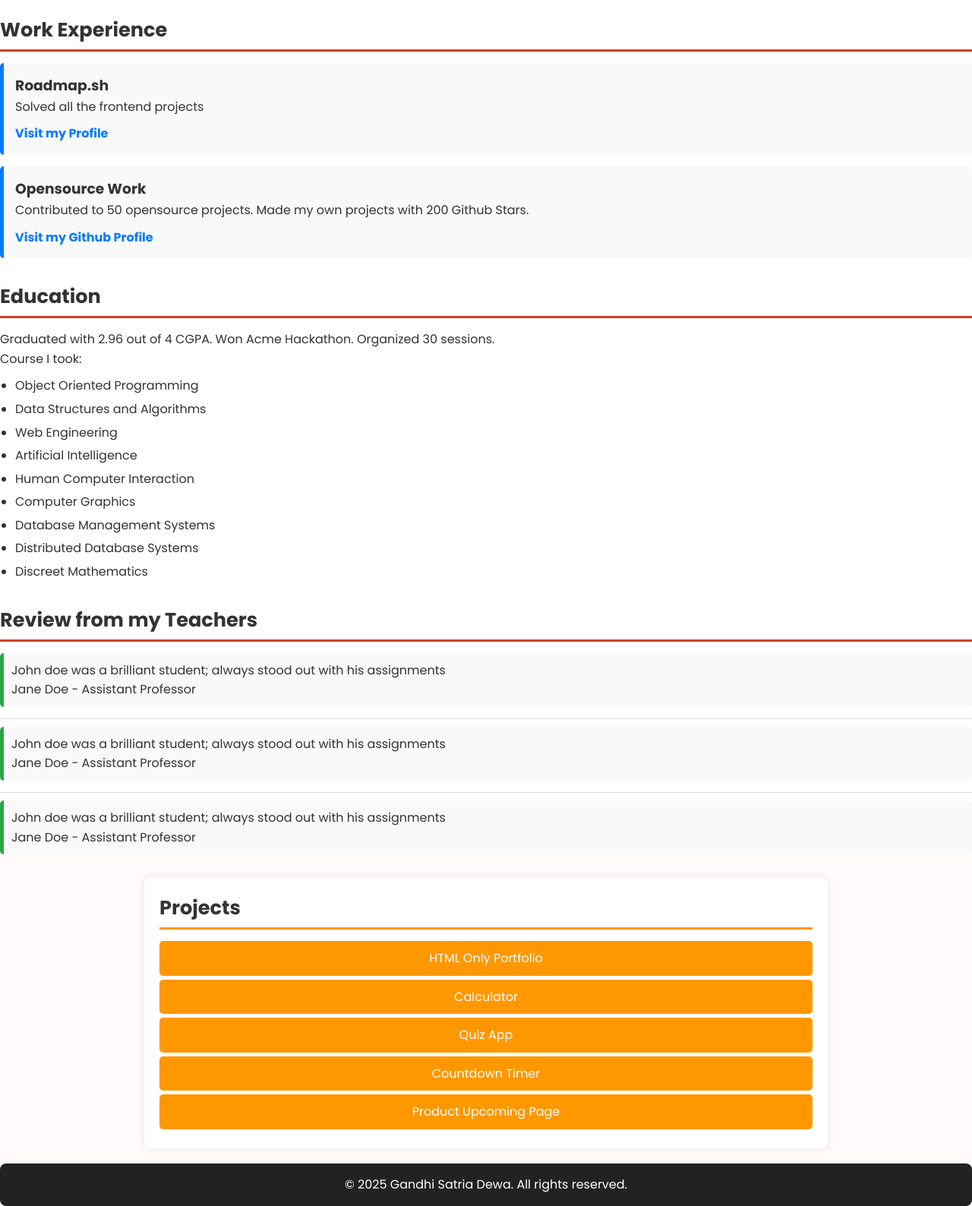
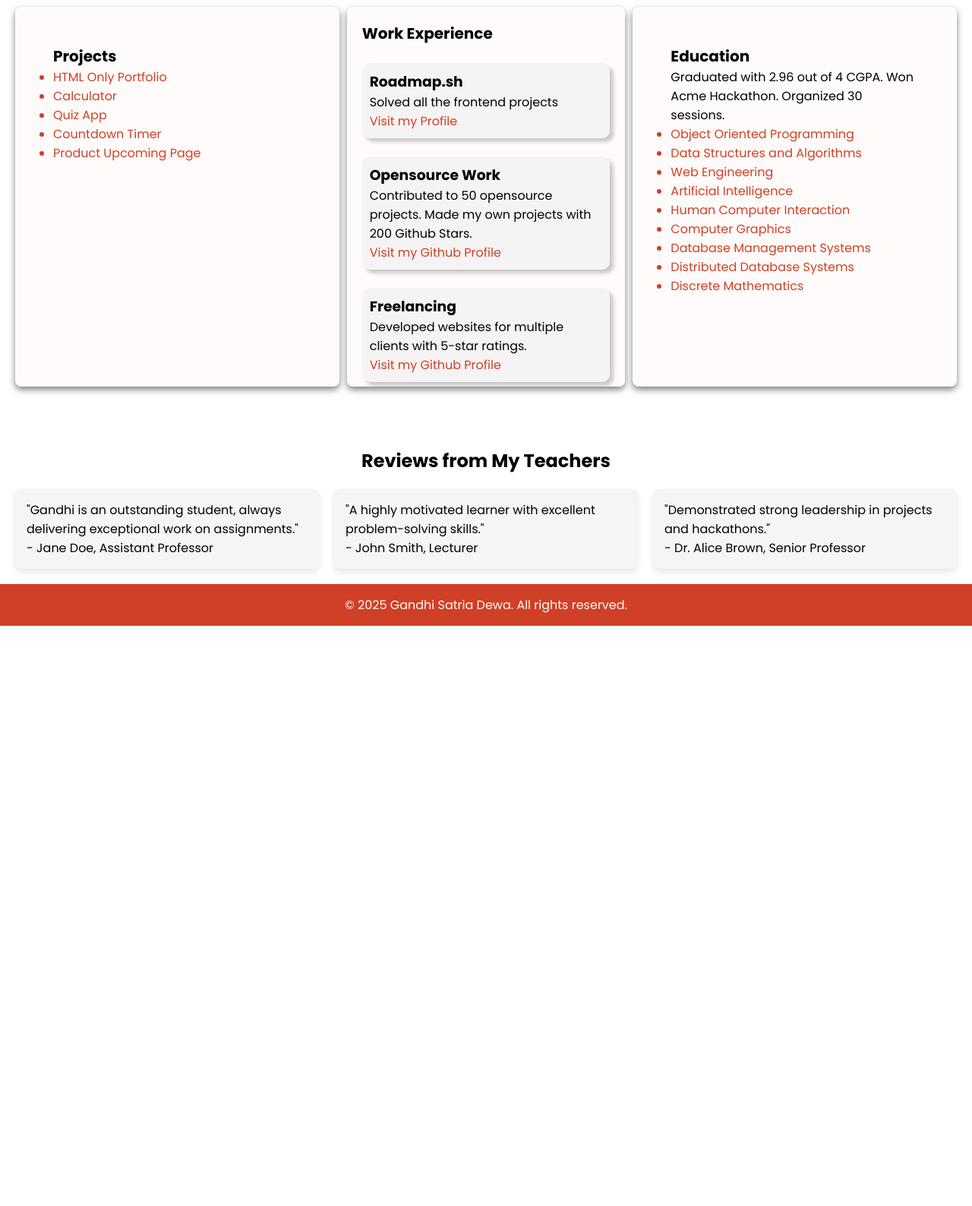
Before and after one commit to freeluncher/Learning-HTML, a plain HTML site: page cv-website-styled/index.html in a window 1280 px wide. Shown: the part 811-2399 px from the top of the page at 76% size. After the commit the page ends 1635 px from the top, so only its background shows below. Drawn offline with Linux system fonts and the light colour scheme.

Commit message:
Done styling!

```diff
--- a/cv-website-styled/index.html
+++ b/cv-website-styled/index.html
@@ -1,36 +1,58 @@
 <!DOCTYPE html>
 <html lang="en">
 <head>
-		<meta charset="UTF-8" />
-		<meta name="viewport" content="width=device-width, initial-scale=1.0" />
-		<meta name="description" content="Welcome to my simple HTML website. Explore my projects, articles, and contact information." />
-		<meta name="keywords" content="HTML, Projects, Articles, Contact, Portfolio" />
-		<meta name="author" content="Gandhi Satria Dewa" />
-		<link rel="stylesheet" href="style.css" />
-		<title>Homepage | My Website</title>
+    <meta charset="UTF-8">
+    <meta name="viewport" content="width=device-width, initial-scale=1.0">
+    <meta name="description" content="Welcome to Gandhi Satria Dewa's portfolio. Explore projects, experience, and education.">
+    <meta name="keywords" content="Portfolio, Web Developer, Experience, Education, Projects">
+    <meta name="author" content="Gandhi Satria Dewa">
+    <link rel="stylesheet" href="style.css">
+    <title>Portfolio | Gandhi Satria Dewa</title>
 </head>
 <body>
+
+    <!-- Header dengan Navbar Transparan -->
     <header id="navbar">
+        <div class="container">
             <h1>Gandhi Satria Dewa</h1>
             <nav>
                 <ul>
-					<li><a href="homepage.html">Home</a></li>
-					<li><a href="projects.html">Projects</a></li>
-					<li><a href="articles.html">Articles</a></li>
-					<li><a href="contact.html">Contact</a></li>
+                    <li><a href="#">Home</a></li> /
+                    <li><a href="#">Projects</a></li> /
+                    <li><a href="#">Experience</a></li> /
+                    <li><a href="#">Education</a></li> /
+                    <li><a href="#">Contact</a></li>
                 </ul>
             </nav>
+        </div>
     </header>
 
-		<main>
+    <!-- Hero Section -->
     <section class="hero">
         <div class="hero-content">
             <h2>Frontend Developer</h2>
-					<p>Welcome to my portfolio. Explore my projects and articles.</p>
+            <p>Welcome to my portfolio. Explore my projects and experiences.</p>
         </div>
     </section>
+
+    <main>
+        <div class="content-container">
+            <!-- Projects Section -->
+            <section id="projects">
+                <h2>Projects</h2>
+                <ul>
+                    <li><a href="#">HTML Only Portfolio</a></li>
+                    <li><a href="#">Calculator</a></li>
+                    <li><a href="#">Quiz App</a></li>
+                    <li><a href="#">Countdown Timer</a></li>
+                    <li><a href="#">Product Upcoming Page</a></li>
+                </ul>
+            </section>
+
+            <!-- Experience Section (Scrollable) -->
             <section id="work-experience">
                 <h2>Work Experience</h2>
+                <div class="experience-container">
                     <article>
                         <h3>Roadmap.sh</h3>
                         <p>Solved all the frontend projects</p>
@@ -41,11 +63,28 @@
                         <p>Contributed to 50 opensource projects. Made my own projects with 200 Github Stars.</p>
                         <a href="https://github.com/freeluncher">Visit my Github Profile</a>
                     </article>
+                    <article>
+                        <h3>Freelancing</h3>
+                        <p>Developed websites for multiple clients with 5-star ratings.</p>
+                        <a href="https://github.com/freeluncher">Visit my Github Profile</a>
+                    </article>
+                    <article>
+                        <h3>Graphic Designer</h3>
+                        <p>Developed websites for multiple clients with 5-star ratings.</p>
+                        <a href="https://github.com/freeluncher">Visit my Github Profile</a>
+                    </article>
+                    <article>
+                        <h3>Mechanical Technician</h3>
+                        <p>Developed websites for multiple clients with 5-star ratings.</p>
+                        <a href="https://github.com/freeluncher">Visit my Github Profile</a>
+                    </article>
+                </div>
             </section>
+
+            <!-- Education Section -->
             <section id="education">
                 <h2>Education</h2>
                 <p>Graduated with 2.96 out of 4 CGPA. Won Acme Hackathon. Organized 30 sessions.</p>
-				<p>Course I took:</p>
                 <ul>
                     <li>Object Oriented Programming</li>
                     <li>Data Structures and Algorithms</li>
@@ -55,42 +94,35 @@
                     <li>Computer Graphics</li>
                     <li>Database Management Systems</li>
                     <li>Distributed Database Systems</li>
-					<li>Discreet Mathematics</li>
+                    <li>Discrete Mathematics</li>
                 </ul>
             </section>
-			<section id="review">
-				<h2>Review from my Teachers</h2>
-				<article>
-					<p>John doe was a brilliant student; always stood out with his assignments</p>
-					<p>Jane Doe - Assistant Professor</p>
-				</article>
-				<hr />
-				<article>
-					<p>John doe was a brilliant student; always stood out with his assignments</p>
-					<p>Jane Doe - Assistant Professor</p>
-				</article>
-				<hr />
-				<article>
-					<p>John doe was a brilliant student; always stood out with his assignments</p>
-					<p>Jane Doe - Assistant Professor</p>
-				</article>
+        </div>
+
+        <!-- Reviews Section -->
+        <section id="reviews">
+            <h2>Reviews from My Teachers</h2>
+            <div class="review-grid">
+                <div class="review-card">
+                    <p>"Gandhi is an outstanding student, always delivering exceptional work on assignments."</p>
+                    <p class="reviewer">- Jane Doe, Assistant Professor</p>
+                </div>
+                <div class="review-card">
+                    <p>"A highly motivated learner with excellent problem-solving skills."</p>
+                    <p class="reviewer">- John Smith, Lecturer</p>
+                </div>
+                <div class="review-card">
+                    <p>"Demonstrated strong leadership in projects and hackathons."</p>
+                    <p class="reviewer">- Dr. Alice Brown, Senior Professor</p>
+                </div>
+            </div>
         </section>
     </main>
-		<aside id="projects">
-			<h2>Projects</h2>
-			<nav>
-				<ul>
-					<li>HTML Only Portfolio</li>
-					<li>Calculator</li>
-					<li>Quiz App</li>
-					<li>Countdown Timer</li>
-					<li>Product Upcoming Page</li>
-				</ul>
-			</nav>
-		</aside>
 
+    <!-- Footer -->
     <footer>
         <p>&copy; 2025 Gandhi Satria Dewa. All rights reserved.</p>
     </footer>
+
 </body>
 </html>
--- a/cv-website-styled/style.css
+++ b/cv-website-styled/style.css
@@ -4,7 +4,7 @@
     --primary: #232f42;
     --secondary: #cf4026;
 }
-/* ==== Global Styles ==== */
+/*===== Reset Style ======*/
 * {
     margin: 0;
     padding: 0;
@@ -12,228 +12,232 @@
     font-family: "Poppins", sans-serif;
 }
 
-body {
-    line-height: 1.6;
-    color: #333;
-    background-color: var(--bg-color);
-    padding: 0;
-    margin: 0;
+/*===== Navbar =====*/
+#navbar {
+    position: absolute;
+    top: 0;
+    width: 100%;
+    background: rgba(0, 0, 0, 0.0);
+    color: var(--primary);
+    padding: 10px 0;
 }
 
-/* ==== Hero Fullscreen & Transparent Navbar ==== */
+#navbar .container {
+    display: flex;
+    justify-content: space-between;
+    align-items: center;
+    padding: 0 20px;
+}
+
+#navbar ul {
+    list-style: none;
+    display: flex;
+    gap: 10px;
+    padding: 0;
+}
+
+#navbar h1{
+    color: var(--secondary);
+}
+
+#navbar a {
+    color: var(--primary);
+    text-decoration: none;
+}
+
+#navbar a:hover {
+    color: var(--secondary);
+}
+
+
+/*===== Hero Section =====*/
 .hero {
-    position: relative;
-    height: 100vh; /* Fullscreen */
-    background: url('hero-image.jpg') center/cover no-repeat;
+    height: 100vh;
     display: flex;
+    align-items: center;
     justify-content: center;
-    align-items: center;
+    background: url('hero.jpg') center/cover no-repeat;
+    color: var(--primary);
     text-align: center;
+}
+
+.hero-content h2{
+    font-size: 2.5rem;
+}
+
+.hero-content p{
+    font-size: 1.5rem;
+}
+
+/*===== Content Layout =====*/
+.content-container {
+    display: flex;
+    gap: 10px;
+    padding: 20px;
+    width: 100%;
+    margin: auto;
+    flex-wrap: wrap;
+}
+
+/*===== Projects & Education (Non-Sticky Sidebar) =====*/
+#projects, #education {
+    width: 25%;
+    background: var(--bg-color);
+    padding: 50px;
+    border-radius: 8px;
+    box-shadow: 0px 4px 8px rgba(0, 0, 0, 0.5);
+}
+
+#projects h2, #education h2 {
+    font-size: 1.25rem;
+}
+
+#projects ul li, #education ul li {
+    color: var(--secondary);
+    text-decoration: none;
+    font-size: 1rem;
+}
+
+#projects ul li a {
+    color: var(--secondary);
+    text-decoration: none;
+    font-size: 1rem;
+}
+
+#projects ul li:hover, #projects ul li a:hover{
     color: var(--primary);
 }
 
-.hero::before {
-    content: "";
-    position: absolute;
-    inset: 0;
-    background: var(--bg-color); /* Overlay gelap agar teks lebih jelas */
+/*===== Experience (Scrollable Section) =====*/
+#work-experience {
+    width: 50%;
+    background: var(--bg-color);
+    padding: 20px;
+    border-radius: 8px;
+    box-shadow: 0px 4px 8px rgba(0, 0, 0, 0.5);
+    max-height: 500px;
+    overflow-y: auto;
 }
 
-/* ==== Transparent Navbar ==== */
-#navbar {
-    position: absolute;
-    top: 0;
-    left: 0;
-    width: 100%;
-    padding: 20px;
-    display: flex;
-    justify-content: space-between;
-    align-items: center;
-    background: transparent; /* Navbar transparan */
-    color: var(--primary);
-    z-index: 10;
+#work-experience h2 {
+    font-size: 1.25rem;
 }
 
-#navbar h1 {
-    font-size: 1.5rem;
-    font-weight: bold;
-    position: relative;
-    z-index: 20;
+#work-experience article {
+    margin: 1.5em 0;
+    background-color: #f5f3f3;
+    padding: 10px;
+    border-radius: 10px;
+    -webkit-border-radius: 10px;
+    -moz-border-radius: 10px;
+    -ms-border-radius: 10px;
+    -o-border-radius: 10px;
+    box-shadow: 5px 5px 5px rgba(0, 0, 0, 0.2);
 }
 
-#navbar nav ul {
-    list-style: none;
-    display: flex;
-    gap: 10px;
-    position: relative;
-    z-index: 20;
+#work-experience article a {
+    color: var(--secondary);
+    text-decoration: none;
 }
 
-/* ==== Navbar dengan "/" sebagai pemisah ==== */
-#navbar nav ul li {
-    display: inline;
-    position: relative;
+#work-experience article a:hover {
+    color: var(--primary);
 }
 
-#navbar nav ul li:not(:last-child)::after {
-    content: " / ";
-    color: var(--primary);
-    margin-left: 10px;
+#work-experience::-webkit-scrollbar {
+    width: 8px; /* Lebar scrollbar */
 }
 
-#navbar nav ul li a {
-    color: var(--primary);
-    text-decoration: none;
-    font-size: 1rem;
-    transition: opacity 0.3s ease;
+#work-experience::-webkit-scrollbar-track {
+    background: #f1f1f1; /* Warna background scrollbar */
+    border-radius: 5px;
 }
 
-#navbar nav ul li a:hover {
-    opacity: 0.7;
+#work-experience::-webkit-scrollbar-thumb {
+    background: var(--secondary); /* Warna thumb (bagian yang bisa digeser) */
+    border-radius: 5px;
+}
+
+#work-experience::-webkit-scrollbar-thumb:hover {
+    background: #b0341e; /* Warna thumb saat di-hover */
 }
 
 
-/* ==== Main Section ==== */
-main {
-    max-width: 100vw;
+/*===== Reviews Section =====*/
+#reviews {
+    width: 100%;
+    margin-top: 40px;
+    padding: 20px;
     background: white;
 }
 
-/* ==== Hero Content ==== */
-.hero-content {
-    position: relative;
-    z-index: 20;
+#reviews h2 {
+    text-align: center;
+    margin-bottom: 20px;
 }
 
-.hero h2 {
-    font-size: 2.5rem;
-    margin-bottom: 10px;
+.review-grid {
+    display: grid;
+    grid-template-columns: repeat(auto-fit, minmax(250px, 1fr));
+    gap: 20px;
 }
 
-.hero p {
-    font-size: 1.2rem;
-    max-width: 600px;
-    margin: 0 auto;
+.review-card {
+    background: #f5f5f5;
+    padding: 15px;
+    border-radius: 8px;
+    box-shadow: 0px 4px 8px rgba(0, 0, 0, 0.1);
 }
 
-/* ==== Sections (Work Experience, Education, Review) ==== */
-section {
-    margin-bottom: 30px;
-}
-
-section h2 {
-    border-bottom: 3px solid var(--secondary);
-    padding-bottom: 5px;
-    margin-bottom: 15px;
-    font-size: 1.6rem;
-}
-
-article {
-    background: #f9f9f9;
-    padding: 15px;
-    margin-bottom: 15px;
-    border-left: 5px solid #007bff;
-    border-radius: 5px;
-}
-
-article a {
-    display: inline-block;
-    margin-top: 10px;
-    color: #007bff;
-    text-decoration: none;
-    font-weight: bold;
-}
-
-article a:hover {
-    text-decoration: underline;
-}
-
-/* ==== Education Section ==== */
-#education ul {
-    margin-top: 10px;
-    padding-left: 20px;
-}
-
-#education ul li {
-    margin-bottom: 5px;
-}
-
-/* ==== Review Section ==== */
-#review article {
-    padding: 10px;
-    border-left: 5px solid #28a745;
-}
-
-#review hr {
-    border: 0;
-    height: 1px;
-    background: #ddd;
-    margin: 10px 0;
-}
-
-/* ==== Sidebar (Projects) ==== */
-#projects {
-    max-width: 900px;
-    margin: 20px auto;
-    padding: 20px;
-    background: white;
-    border-radius: 8px;
-    box-shadow: 0 0 10px rgba(0, 0, 0, 0.1);
-}
-
-#projects h2 {
-    border-bottom: 3px solid #ff9800;
-    padding-bottom: 5px;
-    margin-bottom: 15px;
-    font-size: 1.6rem;
-}
-
-#projects nav ul {
-    list-style: none;
-    padding-left: 0;
-}
-
-#projects nav ul li {
-    background: #ff9800;
-    color: white;
-    padding: 10px;
-    margin-bottom: 5px;
-    border-radius: 5px;
-    text-align: center;
-}
-
-#projects nav ul li:hover {
-    background: #e68900;
-}
-
-/* ==== Footer ==== */
+/*===== Footer =====*/
 footer {
     text-align: center;
     padding: 15px;
-    background: #222;
-    color: white;
-    margin-top: 20px;
-    border-radius: 8px;
+    background: var(--secondary);
+    color: var(--bg-color);
 }
 
-/* ==== Responsive Design ==== */
-@media (max-width: 768px) {
-    #navbar {
-        flex-direction: column;
-        text-align: center;
-        padding: 15px;
+
+/* Layout default (Desktop) */
+@media screen and (min-width: 1024px) {
+    .container {
+        flex-direction: row; /* Susunan horizontal */
+        justify-content: space-between;
     }
 
-    #navbar nav ul {
-        flex-direction: column;
-        gap: 5px;
+    #projects, #work-experience, #education {
+        flex: 1; /* Masing-masing mengambil porsi yang seimbang */
     }
 
-    .hero h2 {
-        font-size: 2rem;
+    #work-experience {
+        overflow-y: auto; /* Experience bisa di-scroll */
+        max-height: 500px;
+    }
+}
+
+/* Layout berubah vertikal di layar lebih kecil (Tablet & Mobile) */
+@media screen and (max-width: 1023px) {
+    .container {
+        flex-direction: column; /* Susunan menjadi vertikal */
+        align-items: center; /* Agar lebih rapi */
     }
 
-    .hero p {
-        font-size: 1rem;
+    #projects, #work-experience, #education {
+        width: 100%; /* Full width */
+    }
+
+    #work-experience {
+        max-height: unset; /* Scrollbar dihilangkan jika tidak perlu */
+    }
+
+    #navbar ul li a {
+        font-size: 0.8rem;
     }
 }
+
+@media screen and (max-width: 720px) {
+
+    #navbar ul li a {
+        font-size: 0.6rem;
+    }
+}
```
Lines whose indentation alone changed are shown as unchanged.
